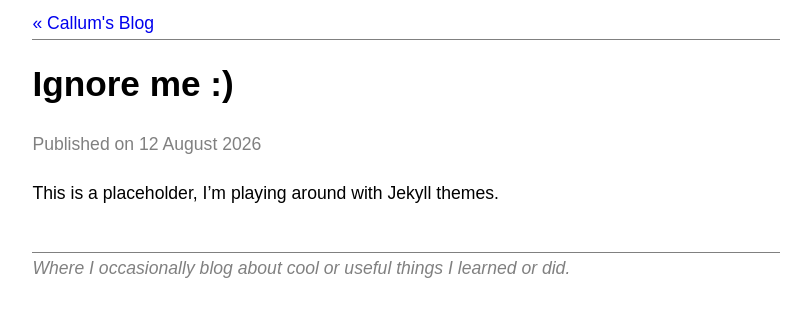
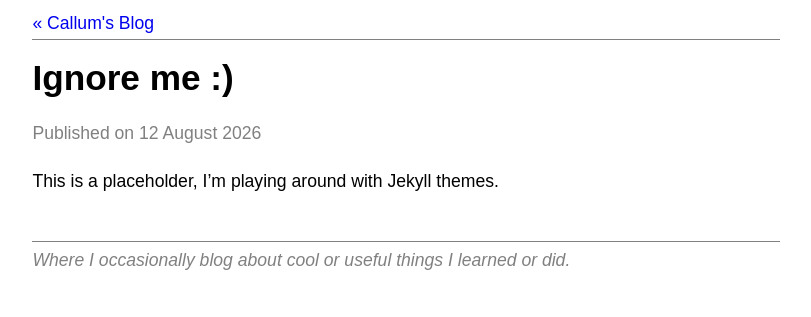
Before and after one commit to Callum-McDowell/callum-mcdowell.github.io, a Jekyll site: the page built from docs/_posts/2026-08-12-ignore-me.markdown, in a window 1280 px wide. Shown: the top 317 px of the page, without its empty margins (234-1045 px from the left). Built offline with Jekyll 4.4.1, drawn with Linux system fonts in a browser that asks for light colours.

Commit message:
feat: tidy up style.scss
Remove unused content and make some minor tweaks

```diff
--- a/docs/assets/css/style.scss
+++ b/docs/assets/css/style.scss
@@ -10,32 +10,17 @@
   max-width: 78ch;
   padding: 0em 1em 3em 1em;
   margin: auto;
-  line-height: 1.75;
+  line-height: 1.75em;
   font-size: 1.1em;
 
   font-family: sans-serif;
   color-scheme: light dark;
 }
 
-h1,
-h2,
-h3,
-h4,
-h5,
-h6 {
-  line-height: 1.2em;
-}
-
-p,
-ul,
-ol {
-  // TODO: tweak
-}
-
 // Used to inconspicuously display administrivia <p> (e.g. dates, tags, metadata).
 .note {
   color: GrayText;
-  margin: 0em;
+  margin: 0.2em 0em;
 }
 
 // The header contains the site title and navigation and is shown on every screen, so it
@@ -55,7 +40,6 @@ header a {
 }
 
 // The footer is shown on every screen, so it should be simple and unobtrusive.
-// TODO: decide what it needs to display and style it appropriately
 
 footer {
   margin-top: 2.5em;
```
